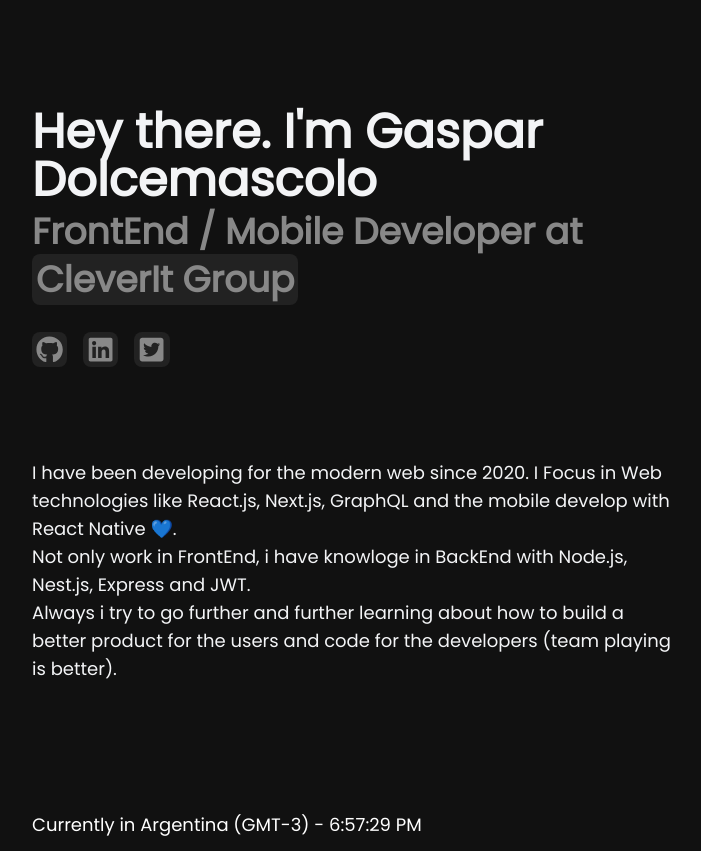
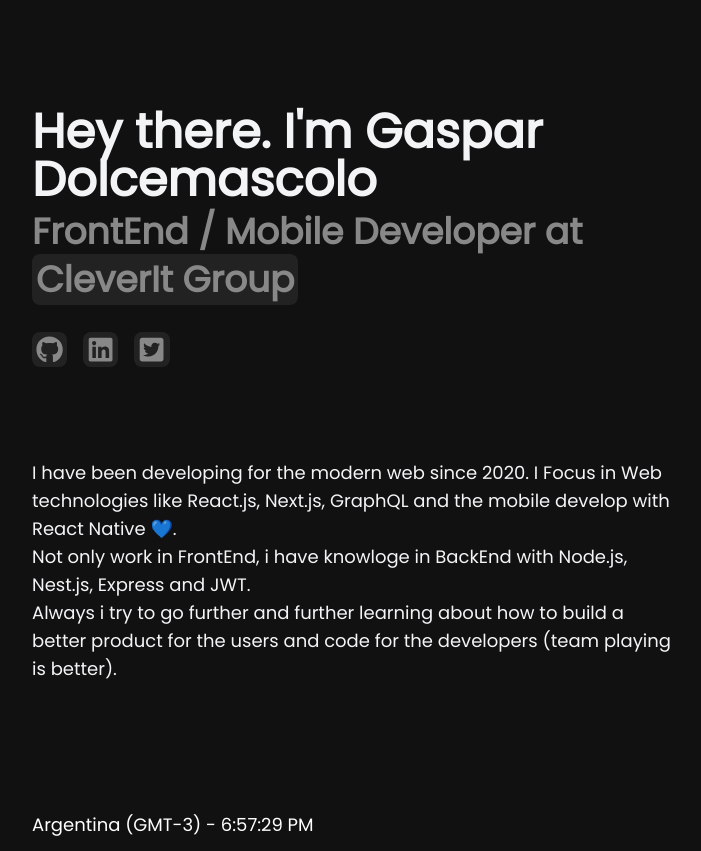
Before and after one commit to gasparnd/gasparnd-web, a Next.js app: page / in a window 1280 px wide. Shown: the whole page, without its empty margins (288-989 px from the left). Built offline with nearby package versions, Linux system fonts and the light colour scheme.

Commit message:
change footer text

```diff
--- a/src/components/Footer/index.tsx
+++ b/src/components/Footer/index.tsx
@@ -22,7 +22,7 @@
   return (
     <footer className="mt-32 ">
       <p className="font-poppins text-white text-lg">
-        Currently in Argentina (GMT-3) - {time}{" "}
+        Argentina (GMT-3) - {time}{" "}
       </p>
     </footer>
   );
```
